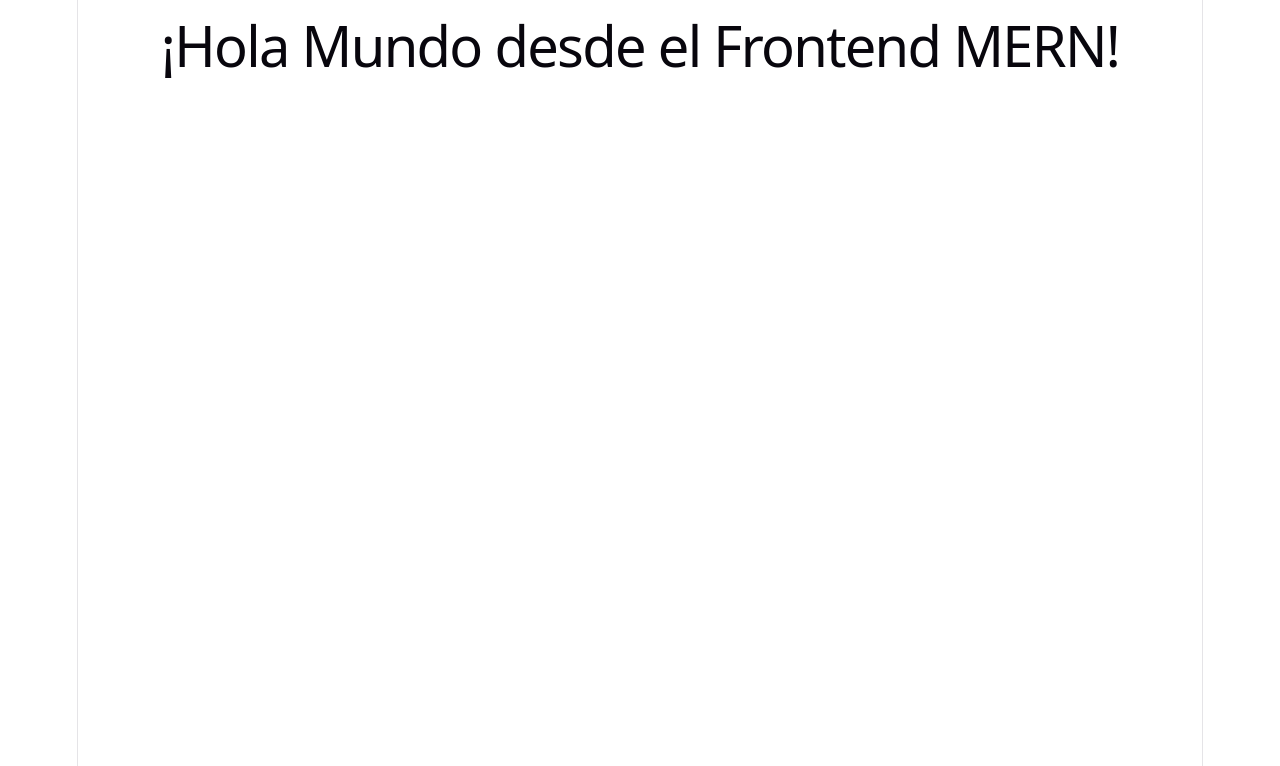
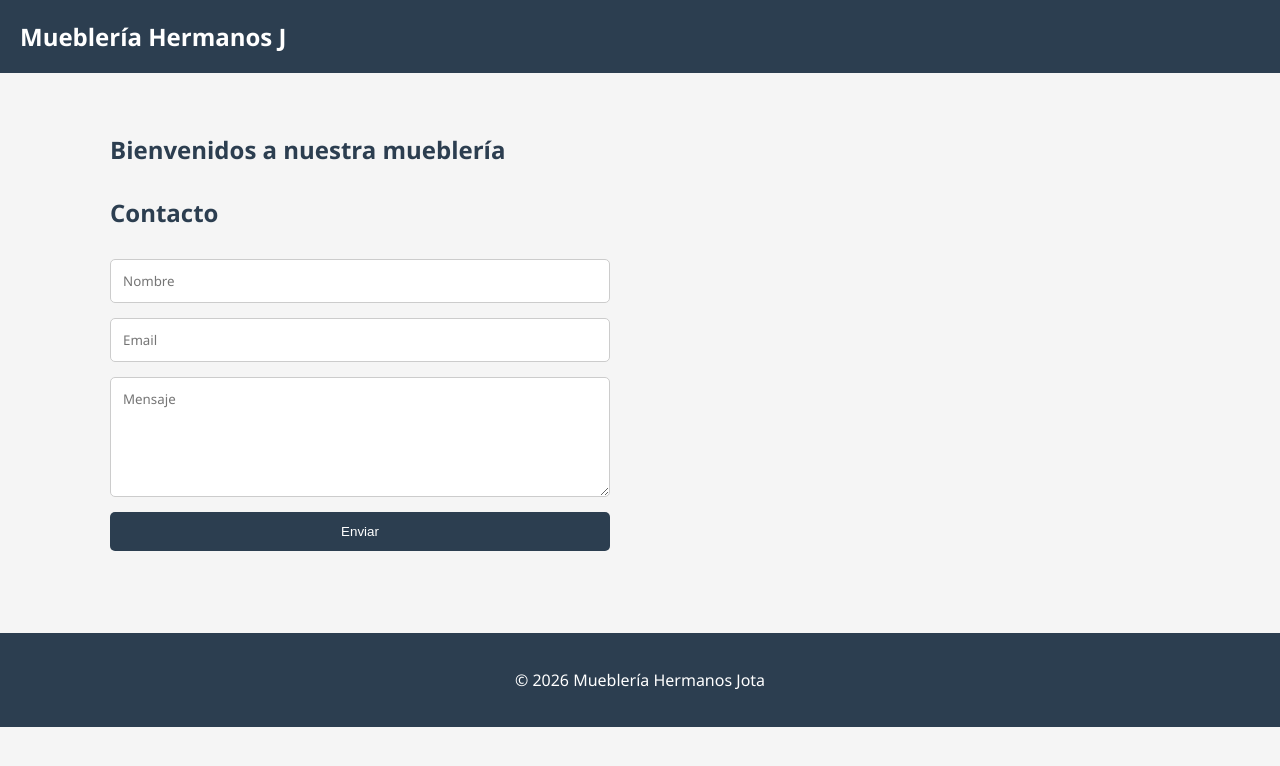
Before and after one commit to GonzaloOlima/Hermanos_j, a React app in the folder frontend/: page / in a window 1280 px wide. Shown: the top 766 px of the page. Built offline with nearby package versions, Linux system fonts and the light colour scheme; the HTML template or start-up script is replaced by a standard one.

Commit message:
feat: add React layout and contact form

```diff
--- a/frontend/src/App.jsx
+++ b/frontend/src/App.jsx
@@ -1,9 +1,22 @@
+import Navbar from './components/Navbar';
+import Footer from './components/Footer';
+import ContactForm from './components/ContactForm'
+
 function App() {
   return (
-    <div>
-      <h1>¡Hola Mundo desde el Frontend MERN!</h1>
-    </div>
-  )
+    <>
+      <Navbar />
+
+      <main>
+        <h2>Bienvenidos a nuestra mueblería</h2>
+
+        <ContactForm />
+      </main>
+
+      <Footer />
+
+    </>
+  );
 }
 
 export default App
--- /dev/null
+++ b/frontend/src/components/ContactForm.jsx
@@ -0,0 +1,60 @@
+import { useState } from "react";
+
+
+//formulario controlado con useState
+
+function ContactForm(){
+    const[nombre, setNombre] = useState('');
+    const [email, setEmail] = useState('');
+    const [mensaje, setMensaje] = useState('');
+
+    const handleSubmit = (event) => {
+        event.preventDefault();
+
+        console.log({
+            nombre,
+            email,
+            mensaje
+        });
+    };
+
+    return (
+        <section>
+            <h2>Contacto</h2>
+
+            <form onSubmit={handleSubmit}>
+                <input
+                    type="text"
+                    placeholder="Nombre"
+                    value={nombre}
+                    onChange={(event) => setNombre(event.target.value)}
+                />
+
+                <input
+                    type="email"
+                    placeholder="Email"
+                    value={email}
+                    onChange={(event) => setEmail(event.target.value)}
+                />
+
+                <textarea
+                    placeholder="Mensaje"
+                    value={mensaje}
+                    onChange={(event) => setMensaje(event.target.value)}
+                />
+
+                <button type="submit">
+                    Enviar
+                </button>
+            </form>
+        </section>
+    );
+}
+
+
+
+
+
+
+
+export default ContactForm;
--- /dev/null
+++ b/frontend/src/components/Footer.jsx
@@ -0,0 +1,9 @@
+function Footer(){
+    return(
+        <footer>
+            <p>© 2026 Mueblería Hermanos Jota</p>
+        </footer>
+    );
+}
+
+export default Footer;
--- /dev/null
+++ b/frontend/src/components/Navbar.jsx
@@ -0,0 +1,10 @@
+function Navbar(){
+    return(
+        <nav>
+            <h1>Mueblería Hermanos J</h1>
+        </nav>
+    );
+
+}
+
+export default Navbar;
--- a/frontend/src/index.css
+++ b/frontend/src/index.css
@@ -1,111 +1,72 @@
-:root {
-  --text: #6b6375;
-  --text-h: #08060d;
-  --bg: #fff;
-  --border: #e5e4e7;
-  --code-bg: #f4f3ec;
-  --accent: #aa3bff;
-  --accent-bg: rgba(170, 59, 255, 0.1);
-  --accent-border: rgba(170, 59, 255, 0.5);
-  --social-bg: rgba(244, 243, 236, 0.5);
-  --shadow:
-    rgba(0, 0, 0, 0.1) 0 10px 15px -3px, rgba(0, 0, 0, 0.05) 0 4px 6px -2px;
-
-  --sans: system-ui, 'Segoe UI', Roboto, sans-serif;
-  --heading: system-ui, 'Segoe UI', Roboto, sans-serif;
-  --mono: ui-monospace, Consolas, monospace;
-
-  font: 18px/145% var(--sans);
-  letter-spacing: 0.18px;
-  color-scheme: light dark;
-  color: var(--text);
-  background: var(--bg);
-  font-synthesis: none;
-  text-rendering: optimizeLegibility;
-  -webkit-font-smoothing: antialiased;
-  -moz-osx-font-smoothing: grayscale;
-
-  @media (max-width: 1024px) {
-    font-size: 16px;
-  }
-}
-
-@media (prefers-color-scheme: dark) {
-  :root {
-    --text: #9ca3af;
-    --text-h: #f3f4f6;
-    --bg: #16171d;
-    --border: #2e303a;
-    --code-bg: #1f2028;
-    --accent: #c084fc;
-    --accent-bg: rgba(192, 132, 252, 0.15);
-    --accent-border: rgba(192, 132, 252, 0.5);
-    --social-bg: rgba(47, 48, 58, 0.5);
-    --shadow:
-      rgba(0, 0, 0, 0.4) 0 10px 15px -3px, rgba(0, 0, 0, 0.25) 0 4px 6px -2px;
-  }
-
-  #social .button-icon {
-    filter: invert(1) brightness(2);
-  }
+* {
+    box-sizing: border-box;
 }
 
 body {
-  margin: 0;
+    margin: 0;
+    font-family: "Segoe UI", Arial, sans-serif;
+    background-color: #f5f5f5;
+    color: #2c3e50;
 }
 
-#root {
-  width: 1126px;
-  max-width: 100%;
-  margin: 0 auto;
-  text-align: center;
-  border-inline: 1px solid var(--border);
-  min-height: 100svh;
-  display: flex;
-  flex-direction: column;
-  box-sizing: border-box;
+nav {
+    background-color: #2c3e50;
+    color: white;
+    padding: 20px;
 }
 
-h1,
-h2 {
-  font-family: var(--heading);
-  font-weight: 500;
-  color: var(--text-h);
+nav h1 {
+    margin: 0;
+    font-size: 24px;
 }
 
-h1 {
-  font-size: 56px;
-  letter-spacing: -1.68px;
-  margin: 32px 0;
-  @media (max-width: 1024px) {
-    font-size: 36px;
-    margin: 20px 0;
-  }
-}
-h2 {
-  font-size: 24px;
-  line-height: 118%;
-  letter-spacing: -0.24px;
-  margin: 0 0 8px;
-  @media (max-width: 1024px) {
-    font-size: 20px;
-  }
-}
-p {
-  margin: 0;
+main {
+    max-width: 1100px;
+    margin: 0 auto;
+    padding: 40px 20px;
+    min-height: 70vh;
 }
 
-code,
-.counter {
-  font-family: var(--mono);
-  display: inline-flex;
-  border-radius: 4px;
-  color: var(--text-h);
+main h2 {
+    margin-bottom: 30px;
 }
 
-code {
-  font-size: 15px;
-  line-height: 135%;
-  padding: 4px 8px;
-  background: var(--code-bg);
+form {
+    max-width: 500px;
+    display: flex;
+    flex-direction: column;
+    gap: 15px;
 }
+
+input,
+textarea {
+    padding: 12px;
+    border: 1px solid #ccc;
+    border-radius: 5px;
+    font-family: inherit;
+}
+
+textarea {
+    min-height: 120px;
+    resize: vertical;
+}
+
+button {
+    padding: 12px;
+    border: none;
+    border-radius: 5px;
+    background-color: #2c3e50;
+    color: white;
+    cursor: pointer;
+}
+
+button:hover {
+    background-color: #34495e;
+}
+
+footer {
+    background-color: #2c3e50;
+    color: white;
+    text-align: center;
+    padding: 20px;
+}
```
